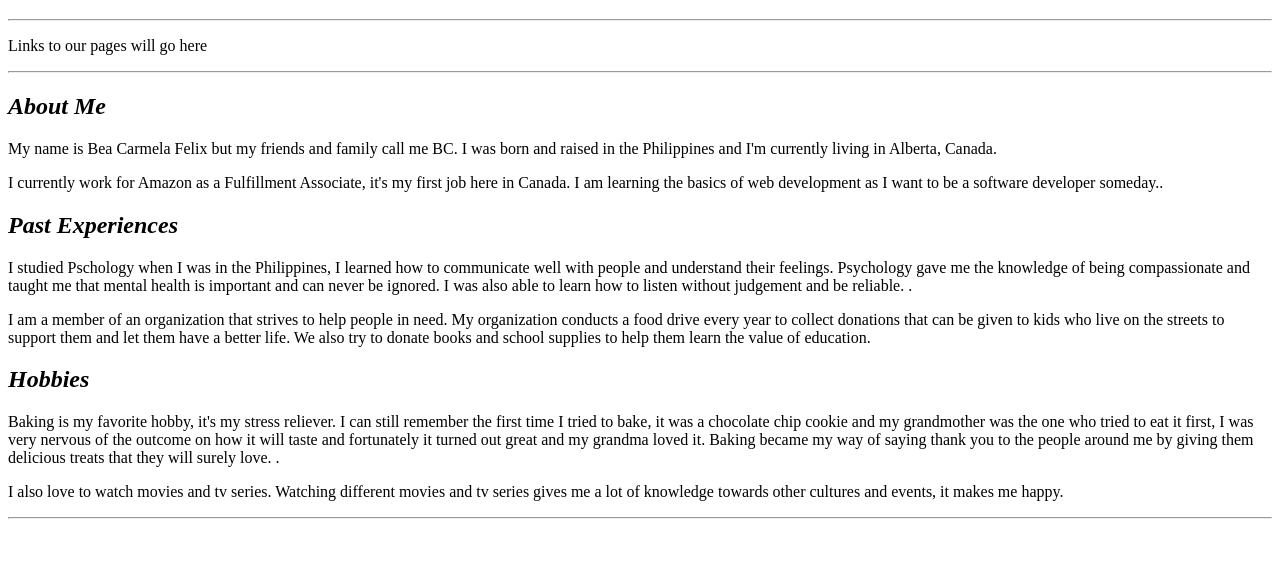
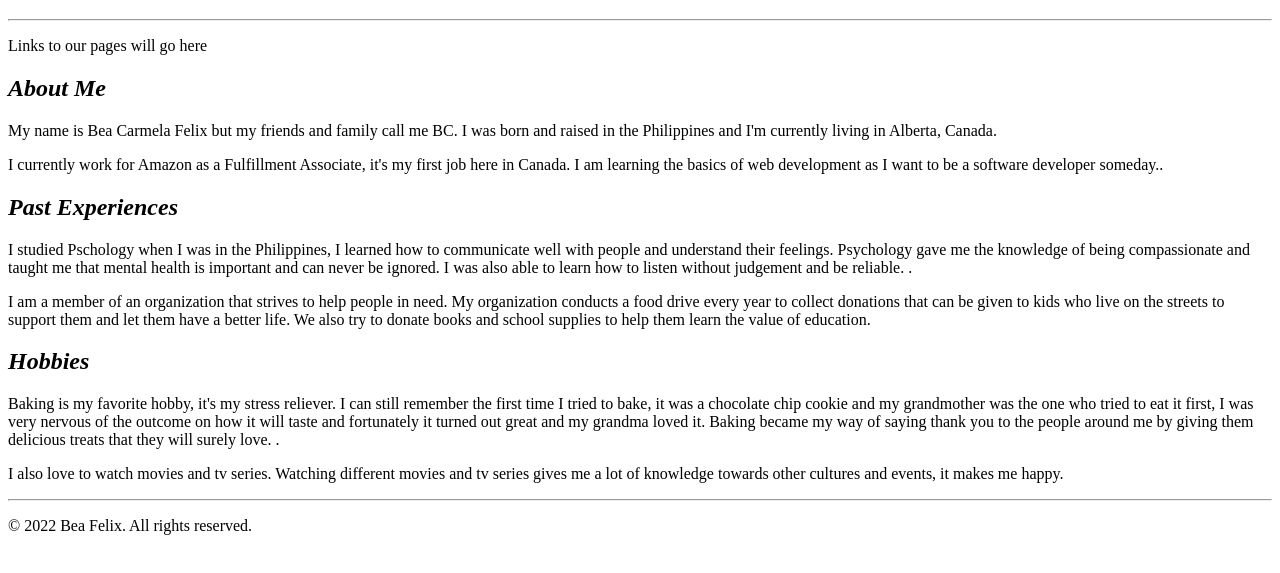
Before and after one commit to bcrfelix/IntroToWebDev, a plain HTML site: page classworks/portfolio/index.html in a window 1280 px wide. Shown: the part 61-634 px from the top of the page. Drawn offline with Linux system fonts and the light colour scheme.

Commit message:
blocks added

```diff
--- a/classworks/portfolio/index.html
+++ b/classworks/portfolio/index.html
@@ -1,25 +1,37 @@
 <!DOCTYPE html>
+
 <!--
     Name: Bea Felix
     Date Created: 04/17/2022
     Most recent revision:8:43 pm
 -->
-<html>
+<html lang="en">
     <head>
         <title>Bea Felix's Portfolio</title>
     </head>
     <body>
+        <main>
+            <header>
                 <h1>Portfolio for Bea Felix</h1>
+            </header>
+            <nav>
                 <hr>
                 <!-- We need to add links to projects.html, contact.html, and testimonials.html -->
                 <p>Links to our pages will go here</p>
+                </hr>
+            </nav>
 
-        <hr>
+            <section>
+                <article id="About me">
                     <h2><em> About Me </em></h2>
                     <p>My name is Bea Carmela Felix but my friends and family call me BC. I was born and raised in the Philippines and I'm currently living in Alberta, Canada.
                     </p>
                     <p>I currently work for Amazon as a Fulfillment Associate, it's my first job here in Canada.
                 I am learning the basics of web development as I want to be a software developer someday..</p>
+                </article>
+
+                <article id="Past Experiences">
+
                     <h2><em>Past Experiences</em></h2>
                     <p>I studied Pschology when I was in the Philippines, I learned how to communicate well with people and understand their feelings.
                     Psychology gave me the knowledge of being compassionate and taught me that mental health is important and can never be ignored. I was also able to learn how to listen without judgement
@@ -27,15 +39,24 @@
                     <p>I am a member of an organization that strives to help people in need. My organization conducts a food drive every year to collect donations that can be given to kids who live on the streets
                     to support them and let them have a better life. We also try to donate books and school supplies to help them learn the value of education.
                     </p>
+                </article>
+
+                <article id="Hobbies">
                     <h2><em>Hobbies</em></h2>
                     <p>Baking is my favorite hobby, it's my stress reliever. I can still remember the first time I tried to bake, it was a chocolate chip cookie and my grandmother was the one who tried to eat it first,
                     I was very nervous of the outcome on how it will taste and fortunately it turned out great and my grandma loved it. Baking became my way of saying thank you to the people around me by giving them
                     delicious treats that they will surely love. .</p>
                     <p>I also love to watch movies and tv series. Watching different movies and tv series gives me a lot of knowledge towards other cultures and events, it makes me happy. </p>
-        <hr>
+                </article>
+
+        </section>
 
 
-
+        <footer>
+            <hr>
+            <p>&copy; 2022 Bea Felix. All rights reserved.</p>
+        </footer>
+    </main>
 </body>
 
 </html>
```
Lines whose indentation alone changed are shown as unchanged.
